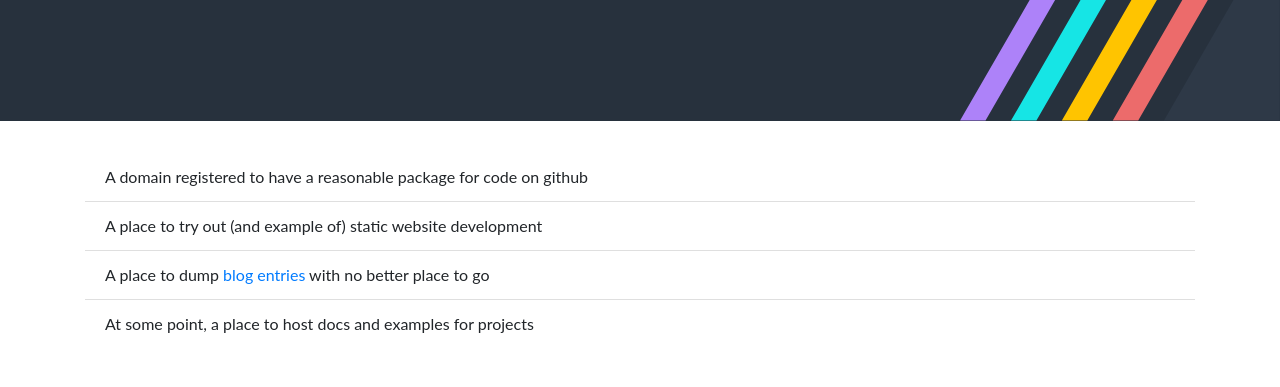
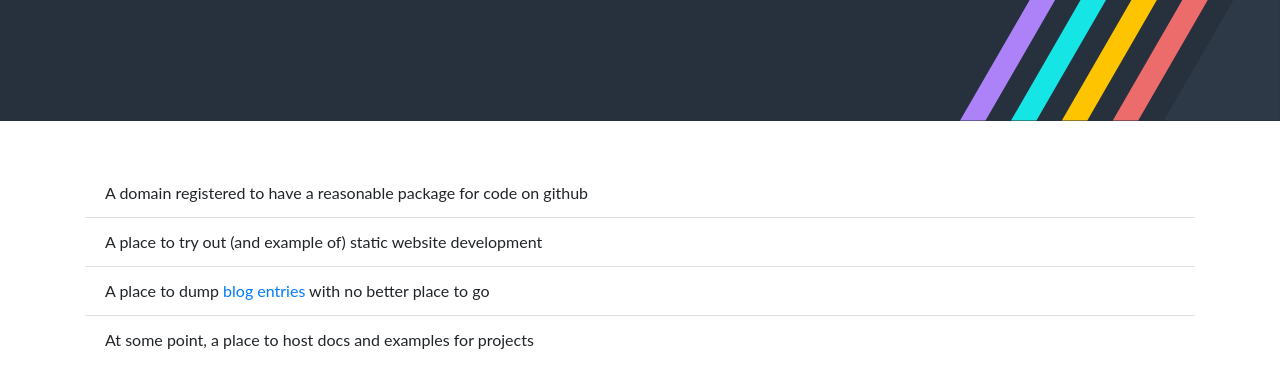
Before and after one commit to trepidacious/gatsby-rebeam-org, a Gatsby site: page / in a window 1280 px wide. Shown: the part 269-656 px from the top of the page. Built offline with nearby package versions, Linux system fonts and the light colour scheme; Gatsby itself is replaced by a stand-in of ours.

Commit message:
Fix layout top and bottom spacing

```diff
--- a/src/components/layout.tsx
+++ b/src/components/layout.tsx
@@ -35,7 +35,7 @@ const Layout: React.FunctionComponent<
         <div style={{ flex: "1 0 auto" }}>
           {hero}
 
-          <Container style={{ marginTop: hero ? "32px" : "92px" }}>
+          <Container style={{ marginTop: hero ? "3rem" : "7rem", paddingBottom: "6rem" }}>
             <Row xs={12}>
               <Col
                 // At sizes under medium, blog list is hidden so we use all columns
```
